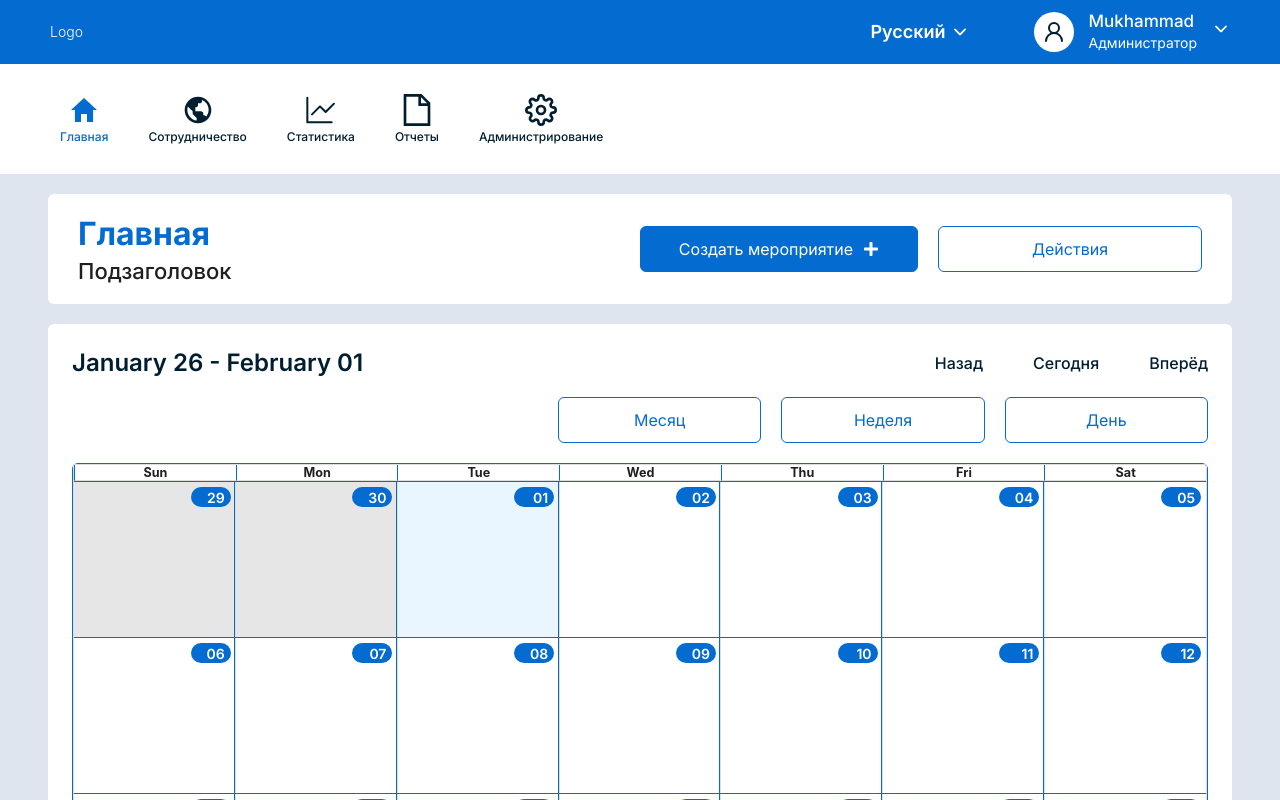
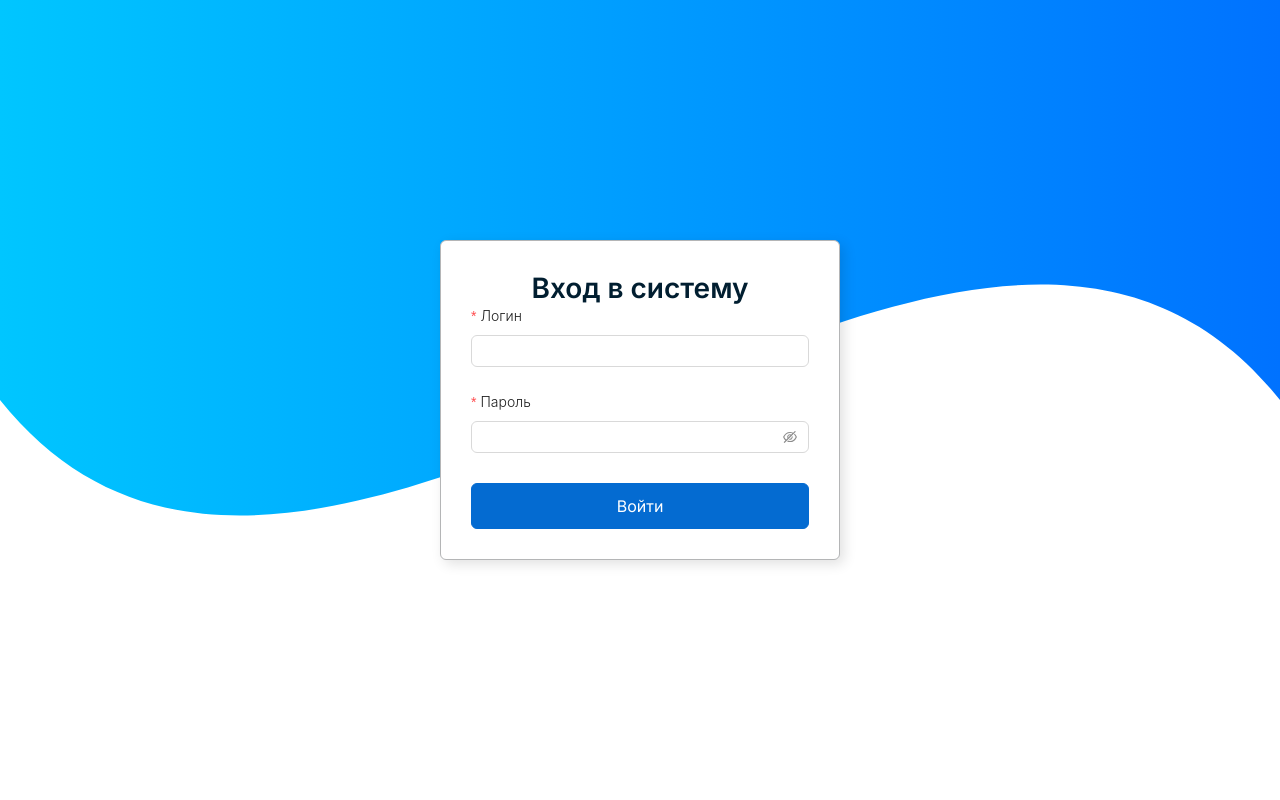
Before and after one commit to Annnabelle/inter, a React (Vite) app: page / in a window 1280 px wide. Shown: the top 800 px of the page. Built offline with nearby package versions, Linux system fonts and the light colour scheme.

Commit message:
add login page

```diff
--- a/package.json
+++ b/package.json
@@ -14,6 +14,7 @@
     "@emotion/styled": "^11.14.0",
     "antd": "^5.24.3",
     "date-fns": "^4.1.0",
+    "lottie-react": "^2.4.1",
     "moment": "^2.30.1",
     "react": "^19.0.0",
     "react-big-calendar": "^1.18.0",
--- a/src/components/navigation/index.tsx
+++ b/src/components/navigation/index.tsx
@@ -17,7 +17,7 @@ const Navigation: React.FC = () => {
   const [subHoveredItem, setSubHoveredItem] = useState<string | null>(null);
 
   const navItems: NavItem[] = [
-    { to: '/', icon: <IoMdHome />, text: `${t('navigation.main')}` },
+    { to: '/main', icon: <IoMdHome />, text: `${t('navigation.main')}` },
     {
       to: '/cooperation',
       icon: <BiWorld />,
--- /dev/null
+++ b/src/pages/login/index.tsx
@@ -0,0 +1,92 @@
+import React from 'react';
+import { Form, Input } from 'antd';
+import './styles.sass'
+import Button from '../../components/button';
+
+const WaveBackground: React.FC = () => {
+  return (
+    <div style={{ position: 'absolute', width: '100vw', height: '100vh', overflow: 'hidden', zIndex: -1 }}>
+      <svg viewBox="0 0 1200 200" preserveAspectRatio="none" style={{ height: '100%', width: '100%' }}>
+        <defs>
+          <linearGradient id="grad" x1="0%" y1="0%" x2="100%" y2="0%">
+            <stop offset="0%" style={{ stopColor: '#00c6ff', stopOpacity: 1 }} />
+            <stop offset="100%" style={{ stopColor: '#0072ff', stopOpacity: 1 }} />
+          </linearGradient>
+        </defs>
+        <path
+          fill="url(#grad)"
+          d="
+            M0,100
+            C300,200
+            900,0
+            1200,100
+            L1200,0
+            L0,0
+            Z"
+        >
+          <animate
+            attributeName="d"
+            dur="10s"
+            repeatCount="indefinite"
+            values="
+              M0,100 C300,200 900,0 1200,100 L1200,0 L0,0 Z;
+              M0,100 C300,0 900,200 1200,100 L1200,0 L0,0 Z;
+              M0,100 C300,200 900,0 1200,100 L1200,0 L0,0 Z
+            "
+          />
+        </path>
+      </svg>
+    </div>
+  );
+};
+
+const LoginPage: React.FC = () => {
+  const onFinish = (values: any) => {
+    console.log('Login values:', values);
+  };
+
+  return (
+    <div className="login-container">
+      {/* Левая часть: анимация волн */}
+      <div className="login-container-left-section">
+        <WaveBackground />
+      </div>
+
+      {/* Правая часть: форма логина */}
+      <div className="login-container-right-section">
+        <div className="login-container-form-container">
+          <div className="login-container-form-container-heading">
+            <h2 className='login-container-form-container-heading-title'>Вход в систему</h2>
+          </div>
+          <Form
+            name="login"
+            onFinish={onFinish}
+            layout="vertical"
+            className='login-form'
+          >
+            <Form.Item
+              label="Логин"
+              name="username"
+              rules={[{ required: true, message: 'Введите логин!' }]}
+            >
+              <Input className='input' />
+            </Form.Item>
+
+            <Form.Item
+              label="Пароль"
+              name="password"
+              rules={[{ required: true, message: 'Введите пароль!' }]}
+            >
+              <Input.Password className='input' />
+            </Form.Item>
+              <Button>
+                Войти
+              </Button>
+          </Form>
+        </div>
+      </div>
+    </div>
+  );
+};
+
+export default LoginPage;
--- /dev/null
+++ b/src/pages/login/styles.sass
@@ -0,0 +1,26 @@
+@use 'sass:map'
+@use '../../styles/mixins' as mix
+@use '../../styles/variables' as vars
+.login-container
+    display: flex
+    height: 100vh
+    position: relative
+    width: 100%
+    &-left-section
+        position: relative
+    &-right-section
+        @include mix.flex-content(center, row)
+        width: 100%
+    &-form-container
+        width: 400px
+        background: map.get(vars.$basic, 'white')
+        border: 1px solid map.get(vars.$main, 'grey')
+        padding: 30px
+        border-radius: 6px
+        box-shadow: 4px 4px 13px rgba(0, 0, 0, 0.12)
+        .btn
+            margin-top: 30px
+        &-heading
+            text-align: center
+            &-title
+                +mix.typography(28px, 600, map.get(vars.$basic, 'black'))
--- a/src/routes/routes.tsx
+++ b/src/routes/routes.tsx
@@ -1,5 +1,6 @@
 import { Routes, Route } from "react-router-dom";
 import { lazy, Suspense } from "react";
+import LoginPage from "../pages/login";
 
 
 const Home = lazy(() => import("../pages/home"));
@@ -24,7 +25,8 @@ const Router: React.FC = () => {
   return (
     <Suspense fallback={<div>Загрузка...</div>}>
       <Routes>
-        <Route path="/" element={<MainEventsPage />}>
+        <Route path='/' element={<LoginPage/>}/>
+        <Route path="/main" element={<MainEventsPage />}>
           <Route index element={<Home />} />
         </Route>
         <Route path="/cooperation" element={<Cooperation />} />
```
Also changed, not shown: 1 other file (tests, documents, lock files or other folders).
